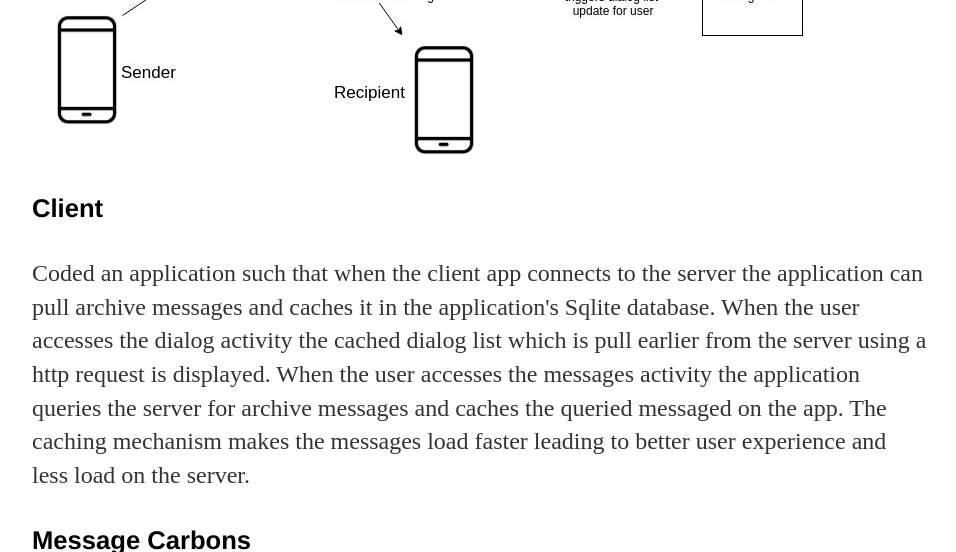
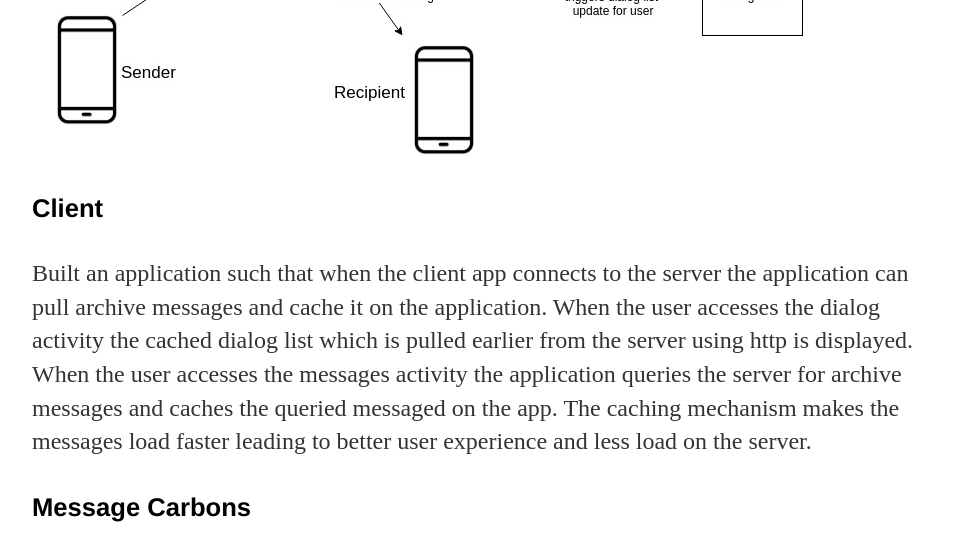
Before and after one commit to jcho7022/jcho7022.github.io, a Jekyll site: the page built from projects/chatbot/index.html, in a window 1280 px wide and 900 px high, scrolled down 3436 px, cut to the strip 0-552 px from the top of the window. Shown: the whole strip, without its empty margins (160-1116 px from the left). Built offline with Jekyll 4.4.1, drawn with Linux system fonts in a browser that asks for light colours.

Commit message:
Update index.html

```diff
--- a/projects/chatbot/index.html
+++ b/projects/chatbot/index.html
@@ -36,8 +36,8 @@ connected it to a MySql database. Every time a message is passed in before deliv
  For archiving the dialog list I set up a trigger in the MySql database such that when a archive message is inserted the dialog list for the user is also updated.</p>
 <img src="archive_message_diagram.jpg" alt="archive message diagram">
 <h4>Client</h4>
-<p>Coded an application such that when the client app connects to the server the application can pull archive messages and caches it in the application's Sqlite database.
-When the user accesses the dialog activity the cached dialog list which is pull earlier from the server using a http request is displayed.
+<p>Built an application such that when the client app connects to the server the application can pull archive messages and cache it on the application.
+When the user accesses the dialog activity the cached dialog list which is pulled earlier from the server using http is displayed.
 When the user accesses the messages activity the application queries the server for archive messages and caches the queried messaged on the app. The caching mechanism makes the messages load
 faster leading to better user experience and less load on the server.</p>
 
```
